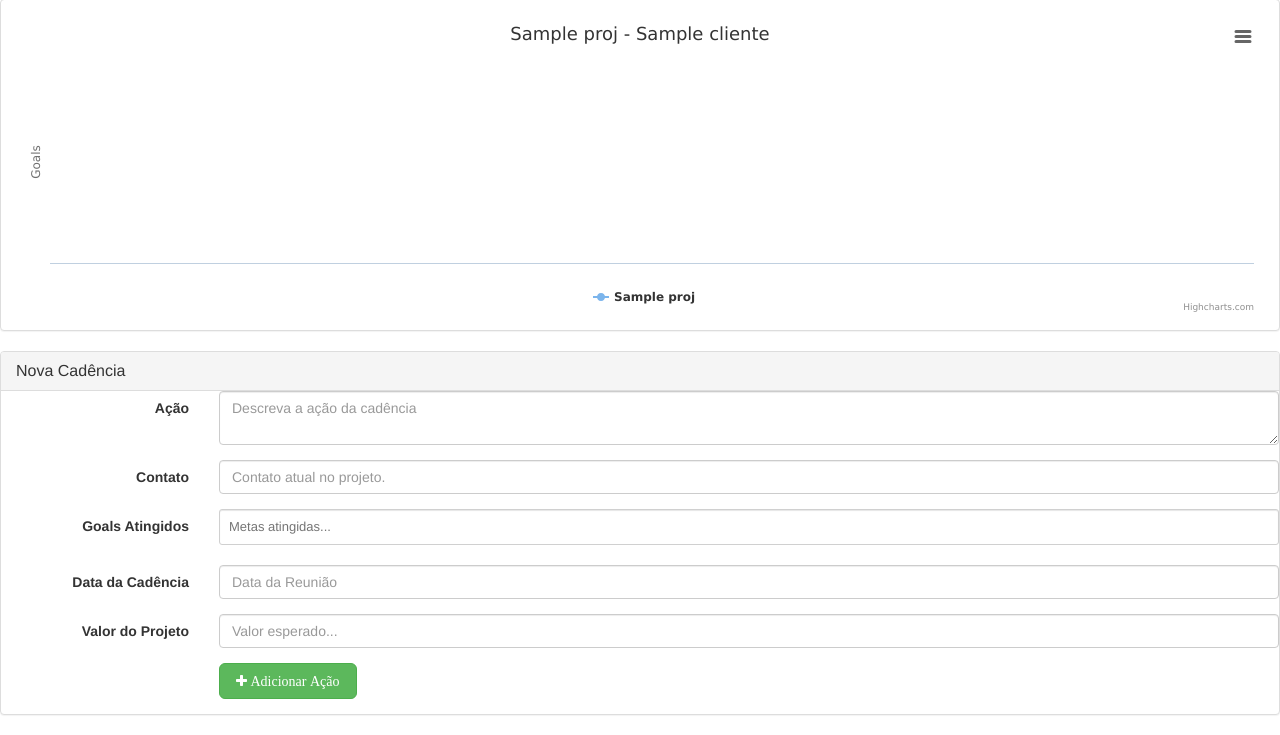
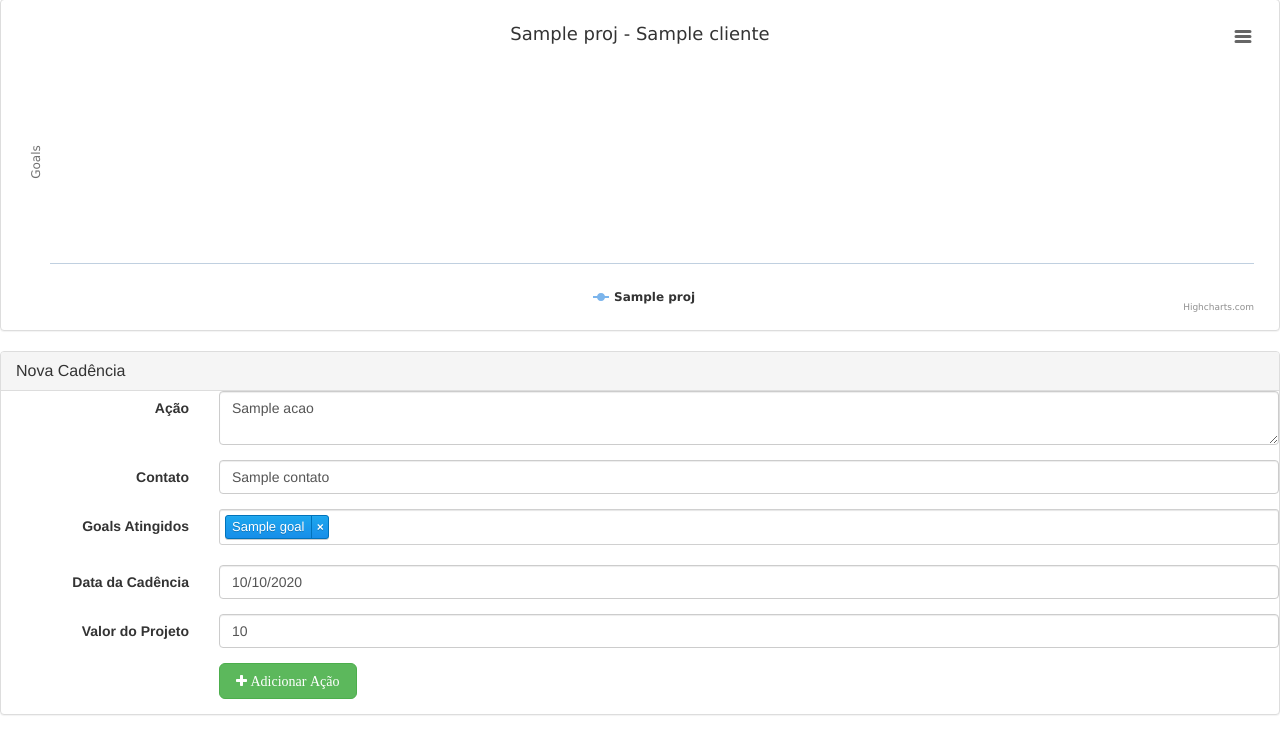
Before and after one commit to bernardoVale/lb2Cadencia, a Django app: template lb2Cadencia/templates/novacadencia.html in a window 1280 px wide. Shown: the part 73-808 px from the top of the page. Run offline with Django 3.2, Linux system fonts and the light colour scheme; the template is opened without the code that fills it: most values are stand-ins (such as "Sample title", 1, 10 or a date in 2020); parts of the project's set-up code (start-up, migrations or seed data) failed here and were passed over; some libraries are stand-ins or nearby versions.

Commit message:
NovaCadencia busca da ultima cadencia
Irá obter os dados da última cadencia para preencher o form.
Checar no apache se não deu zebra as datas.

```diff
--- a/lb2Cadencia/reuniao/views.py
+++ b/lb2Cadencia/reuniao/views.py
@@ -34,7 +34,7 @@ def novacadencia(request):
     if request.method == 'POST':
         form = CadenciaMongoForm(request.POST)
         if form.is_valid():
-            format = '%m/%d/%Y'
+            format = '%d/%m/%Y'
             data_reuniao=request.POST['data_reuniao']
             d = datetime.datetime.strptime(data_reuniao,format)
             cad = Cadencia(
@@ -122,7 +122,7 @@ def projeto(request):
             #todo remover esse trecho de cast da data que
             #nao funciona no apache
             data_reuniao = request.POST['data_reuniao']
-            format = '%m/%d/%Y'
+            format = '%d/%m/%Y'
             d = datetime.datetime.strptime(data_reuniao,format)
             cad = Cadencia(
                 acao=request.POST['acao'],
--- a/lb2Cadencia/templates/novacadencia.html
+++ b/lb2Cadencia/templates/novacadencia.html
@@ -24,34 +24,45 @@
         <div class="form-group {%if form.acao.errors %}has-error has-feedback{%endif%}">
             <label for="acao" class="col-sm-2 control-label"> Ação</label>
             <div class="col-sm-10">
-                <textarea class="form-control" name="acao" placeholder="Descreva a ação da cadência"></textarea>
+                {% with proj.cadencias|last as last %}
+                <textarea class="form-control" id="acao" name="acao"
+                   placeholder="Descreva a ação da cadência">{{ last.acao }}</textarea>
+                    {% endwith %}
             </div>
         </div>
         <div class="form-group {%if form.contato.errors %}has-error has-feedback{%endif%}">
             <label for="contato" class="col-sm-2 control-label"> Contato</label>
             <div class="col-sm-10">
-                <input type="text" class="form-control" name="contato" placeholder="Contato atual no projeto."></textarea>
+                <input type="text" id="contato" class="form-control" name="contato" placeholder="Contato atual no projeto."
+                       {% with proj.cadencias|last as last %}
+                       value="{{ last.contato }}">{% endwith %}
             </div>
         </div>
         <div class="form-group {%if form.goals.errors %}has-error has-feedback{%endif%}">
             <label for="goals" class="col-sm-2 control-label "> Goals Atingidos</label>
             <div class="col-sm-10">
                 <input type="text" class="{%if form.goals.errors %}has-error has-feedback{%endif%}"
-                       name="goals" id="goals" placeholder="Metas atingidas..."/>
+                       name="goals" id="goals" placeholder="Metas atingidas..."
+                        value="azul,vermelhor"/>
             </div>
         </div>
         <div class="form-group {%if form.data_reuniao.errors %}has-error has-feedback{%endif%}">
             <label for="data_reuniao" class="col-sm-2 control-label "> Data da Cadência</label>
             <div class="input-append date col-sm-10">
                 <input type="text" name="data_reuniao" id="data_reuniao" data-format="dd/MM/yyyy"
-                       class="form-control" placeholder="Data da Reunião"/>
+                       class="form-control" placeholder="Data da Reunião"
+                       {% with proj.cadencias|last as last %}
+                       value="{{ last.data_reuniao|date:"SHORT_DATE_FORMAT" }}"/>
+                       {% endwith %}
                </div>
             </div>
         <div class="form-group {%if form.valor_esperado.errors %}has-error has-feedback{%endif%}">
             <label for="valor_esperado" class="col-sm-2 control-label"> Valor do Projeto</label>
             <div class="col-sm-10">
                 <input type="text" class="form-control" id="valor_esperado"
-                       name="valor_esperado" placeholder="Valor esperado..."/>
+                       name="valor_esperado" placeholder="Valor esperado..."
+                        {% with proj.cadencias|last as last %}
+                        value="{{ last.valor_esperado }}"/>{% endwith %}
             </div>
         </div>
         <div class="form-group">
@@ -124,7 +135,8 @@
                     thousands:'.',
                     decimal:',',
                     affixesStay: false});
-                $('#goals').selectize({
+
+                var $select = $('#goals').selectize({
                     plugins: ['remove_button'],
                     persist: false,
                     maxItems: null,
@@ -150,5 +162,13 @@
                         }
                     }
                 });
+                var control = $select[0].selectize;
+                //Goals provenientes do banco
+                {% with proj.cadencias|last as last %}
+                    {% for i in last.goals %}
+                        control.addOption({goal : "{{ i|safe }}"});
+                        control.addItem("{{ i|safe }}");
+                    {% endfor %}
+                {% endwith %}
 	</script>
 {% endblock %}
--- a/lb2Cadencia/templates/projeto.html
+++ b/lb2Cadencia/templates/projeto.html
@@ -63,7 +63,9 @@
                 <div class="form-group {%if form_cadencia.data_reuniao.errors %}has-error has-feedback{%endif%}">
                     <label for="data_reuniao" class="col-sm-2 control-label"> Data da Cadência</label>
                     <div class="col-sm-10">
-                        <input type="text" id="data_reuniao" name="data_reuniao" class="form-control" placeholder="Data da Reunião"/>
+                        <input type="text" id="data_reuniao" name="data_reuniao" class="form-control"
+                               value="{% now "SHORT_DATE_FORMAT" %}"
+                               placeholder="Data da Reunião"/>
                     </div>
                 </div>
                 <div class="form-group {%if form_cadencia.valor_esperado.errors %}has-error has-feedback{%endif%}">
```
